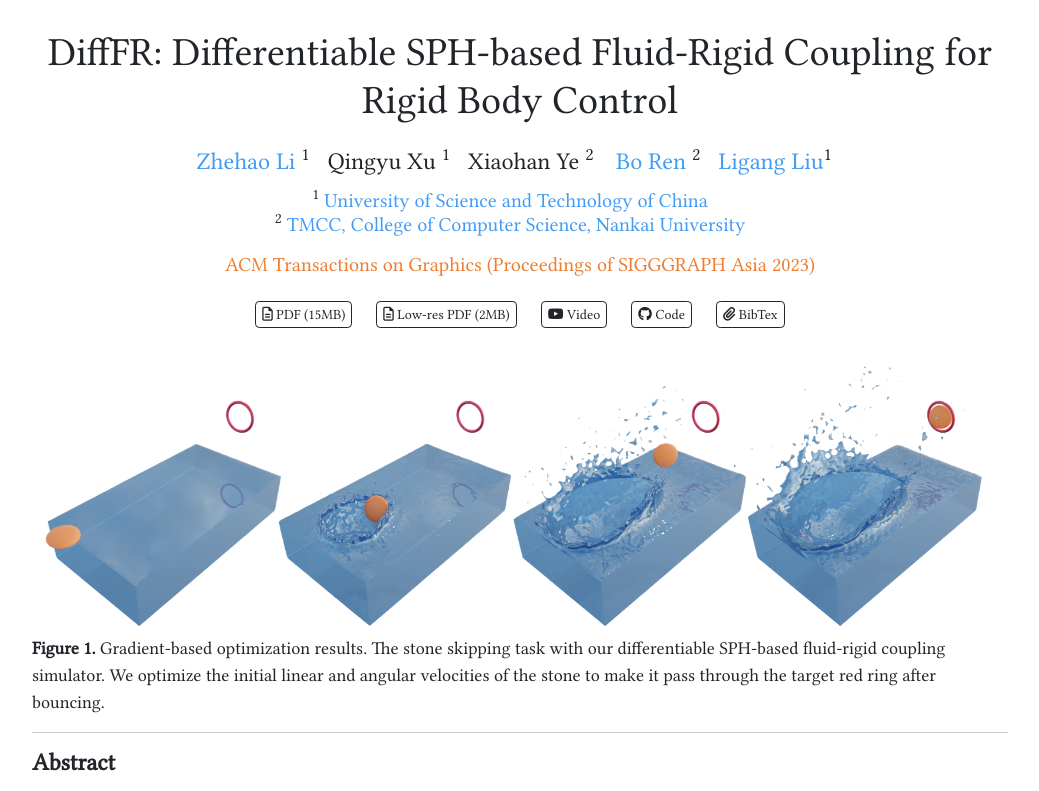
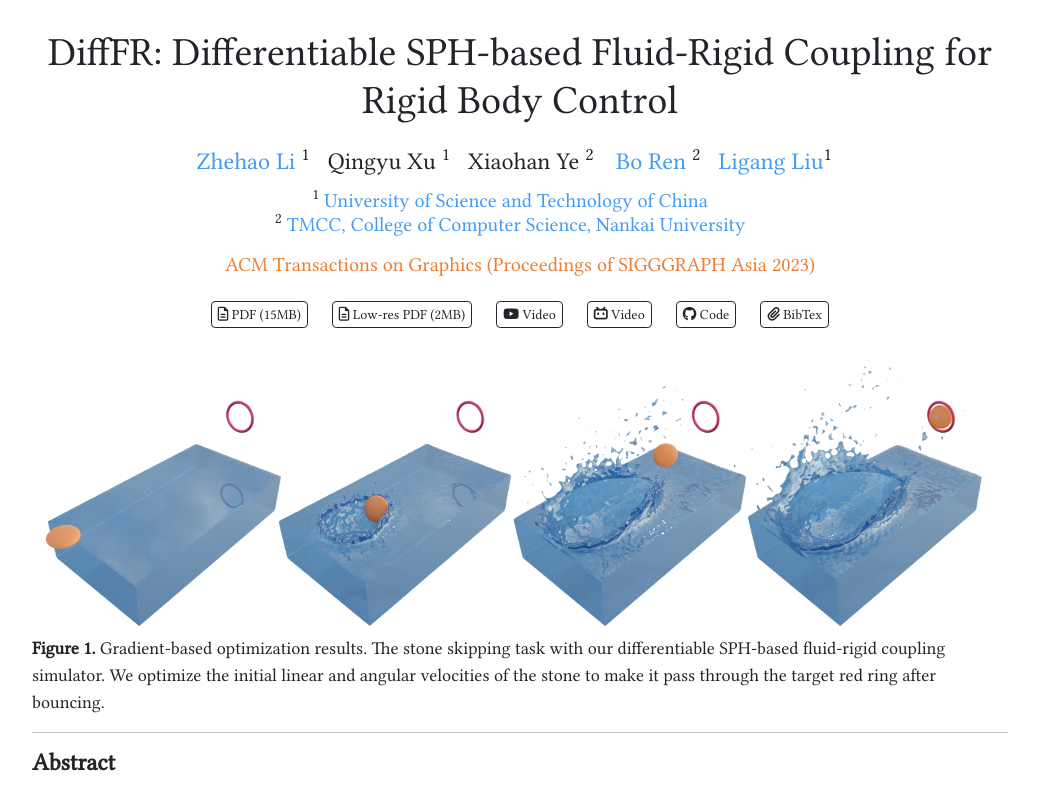
Before and after one commit to zhehaoli1999/DiffFR, a plain HTML site: page index.html in a window 1280 px wide. Shown: the top 791 px of the page, without its empty margins (120-1159 px from the left). Drawn offline with nearby package versions, Linux system fonts and the light colour scheme; some icons are missing; files whose address does not match are found by name.

Commit message:
update bilibili video icon

```diff
--- a/index.html
+++ b/index.html
@@ -65,6 +65,8 @@
               fa-file-lines"></i> Low-res PDF (2MB)</a></div>
 				<!--<div class="col-auto mb-2"><a href="poster.pdf" class="btn btn-sm"><i class="fa-regular fa-image"></i> Poster</a></div>-->
 				<div class="col-auto mb-2"><a href="https://youtu.be/WyZz5GmhhIk?si=bTrMCKW3ghqCWRRf" class="btn btn-sm"><i class="fa-brands fa-youtube"></i> Video</a></div>
+				<div class="col-auto mb-2"><a href="https://www.bilibili.com/video/BV1W8411k7UQ" class="btn btn-sm"><i class="fa-brands
+              fa-bilibili"></i> Video</a></div>
 				<!--<div class="col-auto mb-2"><a href="#" class="btn btn-sm"><i class="fa-brands fa-youtube"></i> Talk</a></div>-->
 				<!--<div class="col-auto mb-2"><a href="https://github.com/pielet/Codim-IPC/tree/master" class="btn btn-sm"><i class="fa-brands fa-github hover-icon"></i> Code</a></div>-->
 				<!--<div class="col-auto mb-2"><a href="https://dl.acm.org/doi/10.1145/3618318" class="btn btn-sm"><i class="ai ai-acmdl"></i> Publisher</a></div>-->
```
